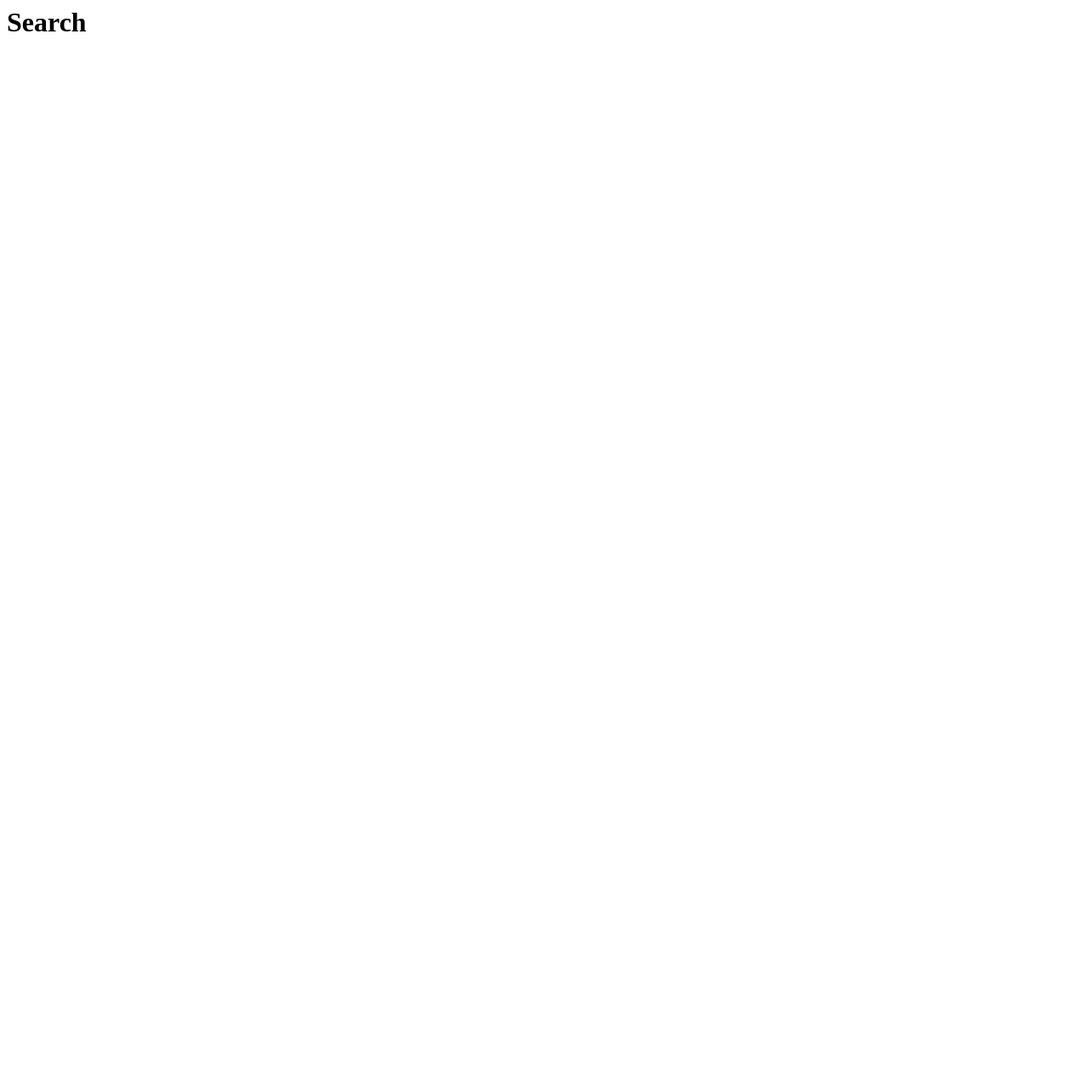
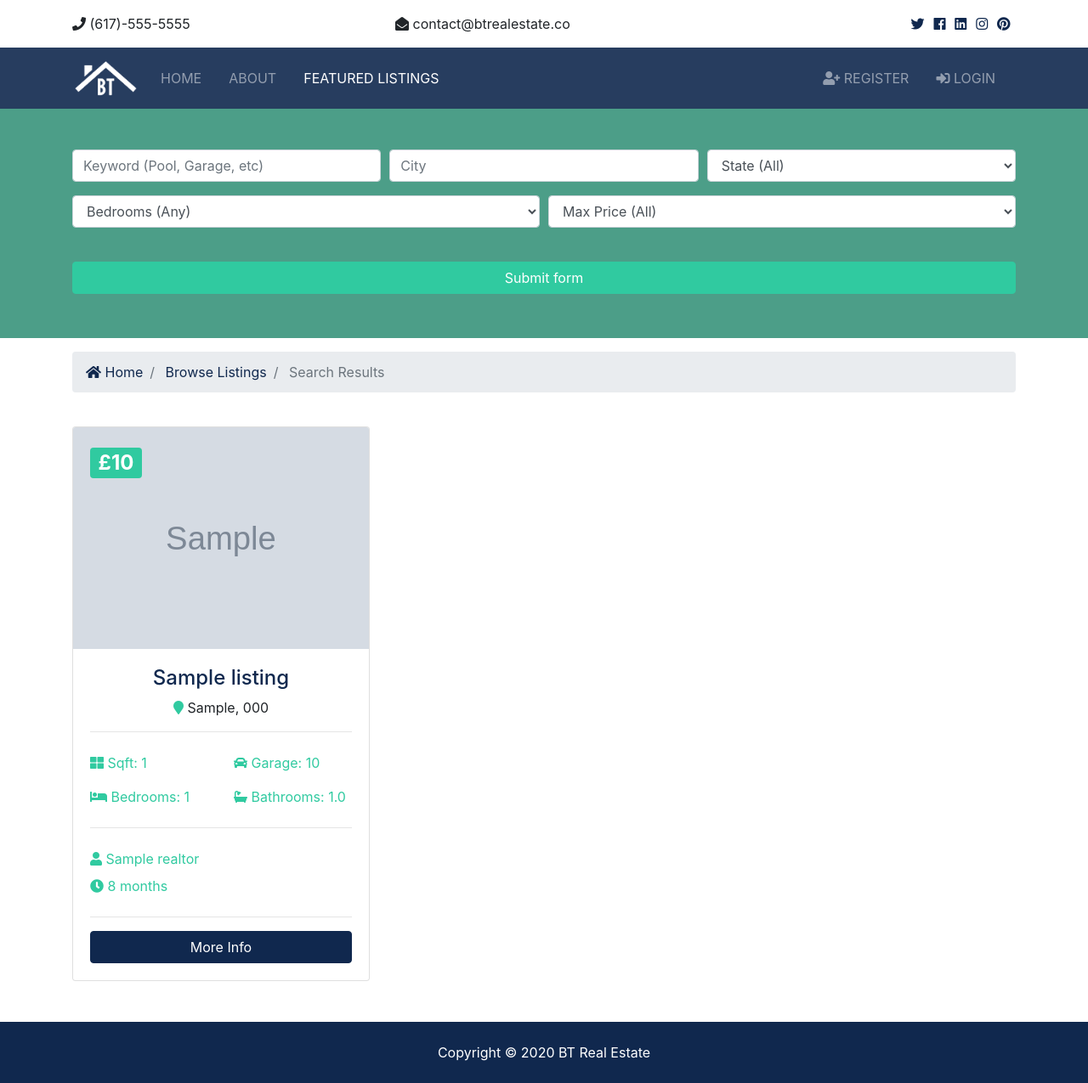
Before and after one commit to subashlimbu/slrestate_project, a Django app: page /listings/search in a window 1280 px wide. Before the commit the page is almost empty. Shown: the whole page at 85% size. Before the commit the page ends 37 px from the top, so only its background shows below. Run offline with Django 3.2, Linux system fonts and the light colour scheme; tables that the repository leaves empty hold one stand-in row (values such as "Sample post"); grey boxes marked "Sample" are stand-in pictures; some libraries are stand-ins or nearby versions.

Commit message:
Implement and filter search form to display the listings

```diff
--- a/listings/choices.py
+++ b/listings/choices.py
@@ -25,6 +25,10 @@ price_choices = {
 }
 
 state_choices = {
+        'London': 'London',
+        'Harrow': 'Harrow',
+        'Poole': 'Poole',
+        'Reading': 'Reading',
         'AK': 'Alaska',
         'AL': 'Alabama',
         'AR': 'Arkansas',
--- a/listings/views.py
+++ b/listings/views.py
@@ -1,5 +1,7 @@
 from django.shortcuts import get_object_or_404, render
 from django.core.paginator import EmptyPage, PageNotAnInteger, Paginator
+from .choices import price_choices, bedroom_choices, state_choices
+
 from .models import Listing
 
 
@@ -28,4 +30,43 @@ def listing(request, listing_id):
 
 
 def search(request):
-    return render(request, 'listings/search.html')
+    queryset_list = Listing.objects.order_by('-list_date')
+
+    # Keywords
+    if 'keywords' in request.GET:
+        keywords = request.GET['keywords']
+        if keywords:
+            queryset_list = queryset_list.filter(description__icontains=keywords)
+
+    # City
+    if 'city' in request.GET:
+        city = request.GET['city']
+        if city:
+            queryset_list = queryset_list.filter(city__iexact=city)
+
+    # State
+    if 'state' in request.GET:
+        state = request.GET['state']
+        if state:
+            queryset_list = queryset_list.filter(state__iexact=state)
+
+    # Bedrooms
+    if 'bedrooms' in request.GET:
+        bedrooms = request.GET['bedrooms']
+        if bedrooms:
+            queryset_list = queryset_list.filter(bedrooms__lte=bedrooms)
+
+    # Price
+    if 'price' in request.GET:
+        price = request.GET['price']
+        if price:
+            queryset_list = queryset_list.filter(price__lte=price)
+
+    context = {
+        'state_choices': state_choices,
+        'bedroom_choices': bedroom_choices,
+        'price_choices': price_choices,
+        'listings': queryset_list
+    }
+
+    return render(request, 'listings/search.html', context)
--- a/templates/listings/search.html
+++ b/templates/listings/search.html
@@ -1 +1,136 @@
-<h1>Search</h1>
+{% extends 'base.html' %}
+
+{% load humanize %}
+
+{% block content %}
+
+<section id="showcase-inner" class="showcase-search text-white py-5">
+  <div class="container">
+    <div class="row text-center">
+      <div class="col-md-12">
+        <form action="{% url 'search' %}">
+          <!-- Form Row 1 -->
+          <div class="form-row">
+            <div class="col-md-4 mb-3">
+              <label class="sr-only">Keywords</label>
+              <input type="text" name="keywords" class="form-control" placeholder="Keyword (Pool, Garage, etc)">
+            </div>
+
+            <div class="col-md-4 mb-3">
+              <label class="sr-only">City</label>
+              <input type="text" name="city" class="form-control" placeholder="City">
+            </div>
+
+            <div class="col-md-4 mb-3">
+              <label class="sr-only">State</label>
+              <select name="state" class="form-control">
+                <option selected="true" disabled="disabled">State (All)</option>
+                {% for key,value in state_choices.items %}
+                      <option value="{{ key }}">{{ value }}</option>
+                    {% endfor %}
+              </select>
+            </div>
+          </div>
+          <!-- Form Row 2 -->
+          <div class="form-row">
+            <div class="col-md-6 mb-3">
+              <label class="sr-only">Bedrooms</label>
+              <select name="bedrooms" class="form-control">
+                <option selected="true" disabled="disabled">Bedrooms (Any)</option>
+                {% for key,value in bedroom_choices.items %}
+                      <option value="{{ key }}">{{ value }}</option>
+                    {% endfor %}
+              </select>
+            </div>
+            <div class="col-md-6 mb-3">
+              <select name="price" class="form-control">
+                <option selected="true" disabled="disabled">Max Price (All)</option>
+                {% for key,value in price_choices.items %}
+                      <option value="{{ key }}">{{ value }}</option>
+                    {% endfor %}
+              </select>
+            </div>
+          </div>
+          <button class="btn btn-secondary btn-block mt-4" type="submit">Submit form</button>
+        </form>
+      </div>
+    </div>
+  </div>
+</section>
+
+<!-- Breadcrumb -->
+<section id="bc" class="mt-3">
+  <div class="container">
+    <nav aria-label="breadcrumb">
+      <ol class="breadcrumb">
+        <li class="breadcrumb-item">
+          <a href="{% url 'index' %}">
+            <i class="fas fa-home"></i> Home</a>
+        </li>
+        <li class="breadcrumb-item">
+          <a href="{% url 'listings' %}">Browse Listings</a>
+        </li>
+        <li class="breadcrumb-item active"> Search Results</li>
+      </ol>
+    </nav>
+  </div>
+</section>
+
+<!-- Listings -->
+<section id="listings" class="py-4">
+  <div class="container">
+    <div class="row">
+      {% if listings %}
+        {% for listing in listings %}
+        <div class="col-md-6 col-lg-4 mb-4">
+          <div class="card listing-preview">
+            <img class="card-img-top" src="{{listing.photo_main.url}}" alt="" />
+            <div class="card-img-overlay">
+              <h2>
+                <span class="badge badge-secondary text-white">£{{listing.price | intcomma}}</span>
+              </h2>
+            </div>
+            <div class="card-body">
+              <div class="listing-heading text-center">
+                <h4 class="text-primary"> {{ listing.title }}</h4>
+                <p>
+                  <i class="fas fa-map-marker text-secondary"></i> {{ listing.city }}, {{ listing.postcode }}
+                </p>
+              </div>
+              <hr />
+              <div class="row py-2 text-secondary">
+                <div class="col-6">
+                  <i class="fas fa-th-large"></i> Sqft: {{ listing.sqft }}
+                </div>
+                <div class="col-6"><i class="fas fa-car"></i> Garage: {{ listing.garage }}</div>
+              </div>
+              <div class="row py-2 text-secondary">
+                <div class="col-6"><i class="fas fa-bed"></i> Bedrooms: {{ listing.bedrooms }}</div>
+                <div class="col-6"><i class="fas fa-bath"></i> Bathrooms: {{ listing.bathrooms }}</div>
+              </div>
+              <hr />
+              <div class="row py-2 text-secondary">
+                <div class="col-6">
+                  <i class="fas fa-user"></i> {{ listing.realtor }}</div>
+              </div>
+              <div class="row text-secondary pb-2">
+                <div class="col-6">
+                  <i class="fas fa-clock"></i> {{ listing.list_date | timesince }}</div>
+              </div>
+              <hr />
+              <a href="{% url 'listing' listing.id %}" class="btn btn-primary btn-block"
+                >More Info</a
+              >
+            </div>
+          </div>
+        </div>
+        {% endfor %}
+      {% else %}
+        <div class="col-md-12">
+          <p>No Listings Available</p>
+        </div>
+      {% endif %}
+    </div>
+  </div>
+</section>
+{% endblock %}
```
